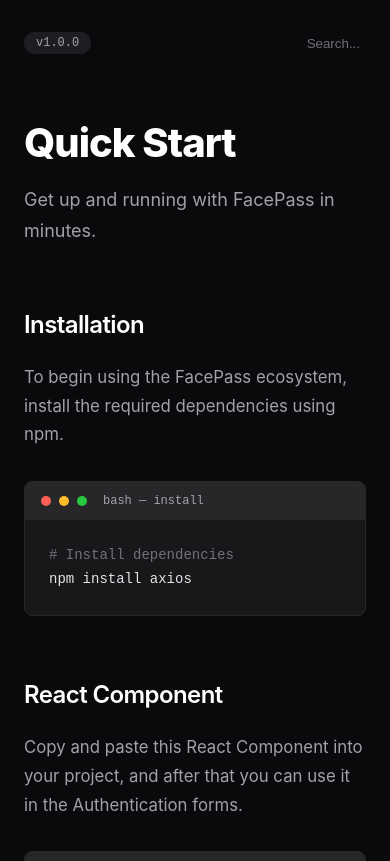
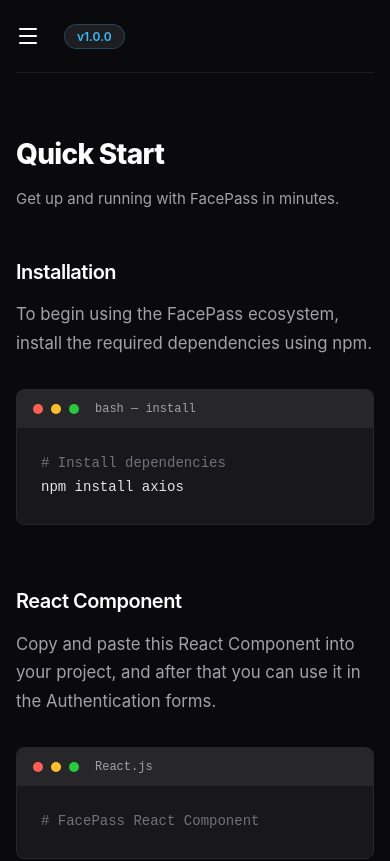
Before and after one commit to ShadowOfDiablo/FMI-Codes-Docs-FE, a React app: page /quick-start in a window 390 px wide. Shown: the top 861 px of the page. Built offline with nearby package versions, Linux system fonts and the light colour scheme.

Commit message:
Adding responsiveness to the site

```diff
--- a/src/App.jsx
+++ b/src/App.jsx
@@ -1,4 +1,4 @@
-import React, { useState } from 'react';
+import React, { useState, useEffect } from 'react';
 import { Routes, Route, useLocation } from 'react-router-dom';
 import { BookOpen, Terminal, User, ScanFace, RefreshCw } from 'lucide-react';
 import { GlobalStyle } from './styles/GlobalStyle';
@@ -17,6 +17,11 @@
 const App = () => {
   const [mobileMenuOpen, setMobileMenuOpen] = useState(false);
   const location = useLocation();
+
+  // Close menu when route changes
+  useEffect(() => {
+    setMobileMenuOpen(false);
+  }, [location]);
 
   const navSections = [
     {
@@ -46,10 +51,20 @@
     <>
       <GlobalStyle />
       <Layout>
-        <Sidebar open={mobileMenuOpen} sections={navSections} />
+        {mobileMenuOpen && (
+          <div
+            className="mobile-backdrop"
+            onClick={() => setMobileMenuOpen(false)}
+          />
+        )}
+        <Sidebar open={mobileMenuOpen} sections={navSections} setOpen={setMobileMenuOpen} />
 
         <Main>
-          <Header version="v1.0.0" />
+          <Header
+            version="v1.0.0"
+            onMenuToggle={() => setMobileMenuOpen(!mobileMenuOpen)}
+            menuOpen={mobileMenuOpen}
+          />
 
           <div style={{ minHeight: '80vh' }}>
             <Routes>
--- a/src/components/Card.css
+++ b/src/components/Card.css
@@ -3,6 +3,13 @@
   grid-template-columns: repeat(auto-fill, minmax(280px, 1fr));
   gap: 1.5rem;
   margin-top: 3rem;
+}
+
+@media (max-width: 480px) {
+  .card-grid {
+    grid-template-columns: 1fr;
+    margin-top: 2rem;
+  }
 }
 
 .card-container {
@@ -11,6 +18,12 @@
   padding: 1.5rem;
   border-radius: 12px;
   transition: transform 0.2s, border-color 0.2s, box-shadow 0.2s;
+}
+
+@media (max-width: 480px) {
+  .card-container {
+    padding: 1.25rem;
+  }
 }
 
 .card-container:hover {
--- a/src/components/Flowcharts/Flowchart.css
+++ b/src/components/Flowcharts/Flowchart.css
@@ -21,6 +21,21 @@
   align-items: center;
   position: relative;
   overflow: visible;
+}
+
+@media (max-width: 768px) {
+  .flowchart-container {
+    padding: 1.5rem 1rem;
+    border-radius: 12px;
+  }
+}
+
+@media (max-width: 480px) {
+  .flowchart-container {
+    padding: 1rem 0.5rem;
+    margin: 1.5rem -0.5rem; /* Allow to bleed slightly on very small screens */
+    border-radius: 8px;
+  }
 }
 
 .flowchart-svg {
--- a/src/components/Header.css
+++ b/src/components/Header.css
@@ -3,15 +3,24 @@
   justify-content: space-between;
   align-items: center;
   margin-bottom: 4rem;
+  padding-bottom: 1rem;
+  border-bottom: 1px solid #1e1e22;
+}
+
+.header-left {
+  display: flex;
+  align-items: center;
+  gap: 1rem;
 }
 
 .version-badge {
   background: #1e1e22;
-  color: #a1a1aa;
+  color: #38bdf8;
   padding: 0.25rem 0.75rem;
   border-radius: 9999px;
   font-size: 0.75rem;
-  font-family: monospace;
+  font-weight: 600;
+  border: 1px solid #38bdf840;
 }
 
 .search-button {
@@ -25,3 +34,27 @@
 .search-button:hover {
   color: #fff;
 }
+
+.mobile-menu-toggle {
+  display: none;
+  background: none;
+  border: none;
+  color: #fff;
+  cursor: pointer;
+  padding: 0.5rem;
+  margin-left: -0.5rem;
+}
+
+@media (max-width: 1024px) {
+  .mobile-menu-toggle {
+    display: flex;
+    align-items: center;
+    justify-content: center;
+  }
+}
+
+@media (max-width: 480px) {
+  .search-button {
+    display: none;
+  }
+}
--- a/src/components/Header.jsx
+++ b/src/components/Header.jsx
@@ -1,10 +1,16 @@
 import React from 'react';
+import { Menu, X } from 'lucide-react';
 import './Header.css';
 
-export function Header({ version }) {
+export function Header({ version, onMenuToggle, menuOpen }) {
   return (
     <header className="header">
-      <div className="version-badge">{version}</div>
+      <div className="header-left">
+        <button className="mobile-menu-toggle" onClick={onMenuToggle}>
+          {menuOpen ? <X size={24} /> : <Menu size={24} />}
+        </button>
+        <div className="version-badge">{version}</div>
+      </div>
       <button className="search-button">Search...</button>
     </header>
   );
--- a/src/components/Layout.css
+++ b/src/components/Layout.css
@@ -10,8 +10,32 @@
   margin: 0 auto;
 }
 
+.mobile-backdrop {
+  display: none;
+  position: fixed;
+  top: 0;
+  left: 0;
+  right: 0;
+  bottom: 0;
+  background: rgba(0, 0, 0, 0.5);
+  backdrop-filter: blur(4px);
+  z-index: 900;
+}
+
+@media (max-width: 1024px) {
+  .mobile-backdrop {
+    display: block;
+  }
+}
+
 @media (max-width: 768px) {
   .main-content {
     padding: 2rem 1.5rem;
   }
 }
+
+@media (max-width: 480px) {
+  .main-content {
+    padding: 1rem 1rem;
+  }
+}
--- a/src/components/Sidebar.css
+++ b/src/components/Sidebar.css
@@ -7,16 +7,24 @@
   top: 0;
   height: 100vh;
   overflow-y: auto;
+  transition: transform 0.3s ease;
 }
 
 @media (max-width: 1024px) {
   .sidebar-nav {
-    display: none;
     position: fixed;
-    z-index: 100;
+    left: 0;
+    z-index: 1000;
+    transform: translateX(-100%);
   }
   .sidebar-nav.is-open {
-    display: block;
+    transform: translateX(0);
+  }
+}
+
+@media (max-width: 320px) {
+  .sidebar-nav {
+    width: 100%;
   }
 }
 
--- a/src/components/Typography.css
+++ b/src/components/Typography.css
@@ -30,3 +30,28 @@
   font-size: 0.875rem;
   text-align: center;
 }
+
+@media (max-width: 768px) {
+  .typo-title {
+    font-size: 2rem;
+  }
+  .typo-subtitle {
+    font-size: 1rem;
+    margin-bottom: 2rem;
+  }
+}
+
+@media (max-width: 480px) {
+  .typo-title {
+    font-size: 1.75rem;
+    margin-bottom: 0.75rem;
+  }
+  .typo-subtitle {
+    font-size: 0.9375rem;
+    margin-bottom: 1.5rem;
+  }
+  .typo-section-title {
+    font-size: 1.25rem;
+    margin: 3rem 0 1rem;
+  }
+}
```
